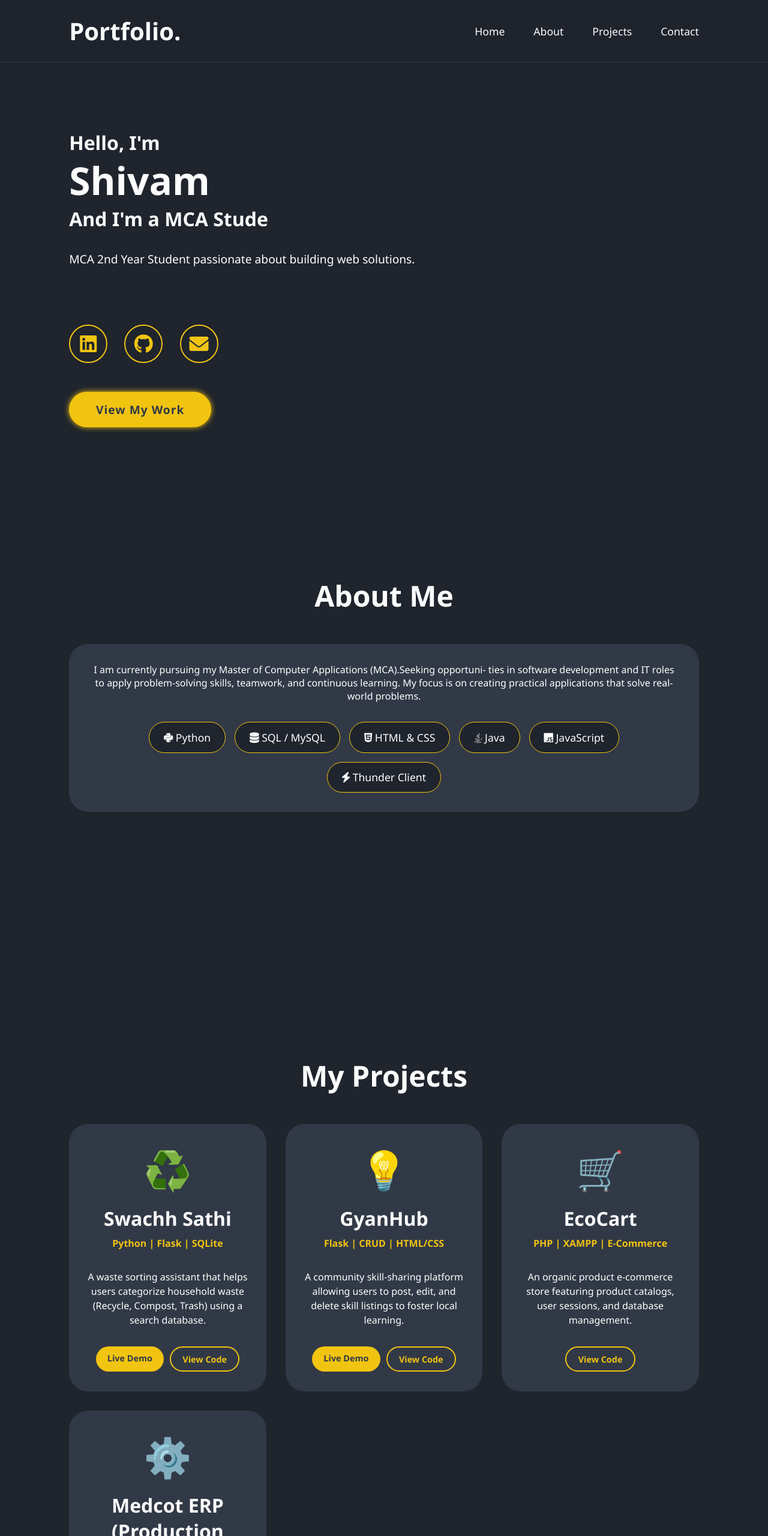
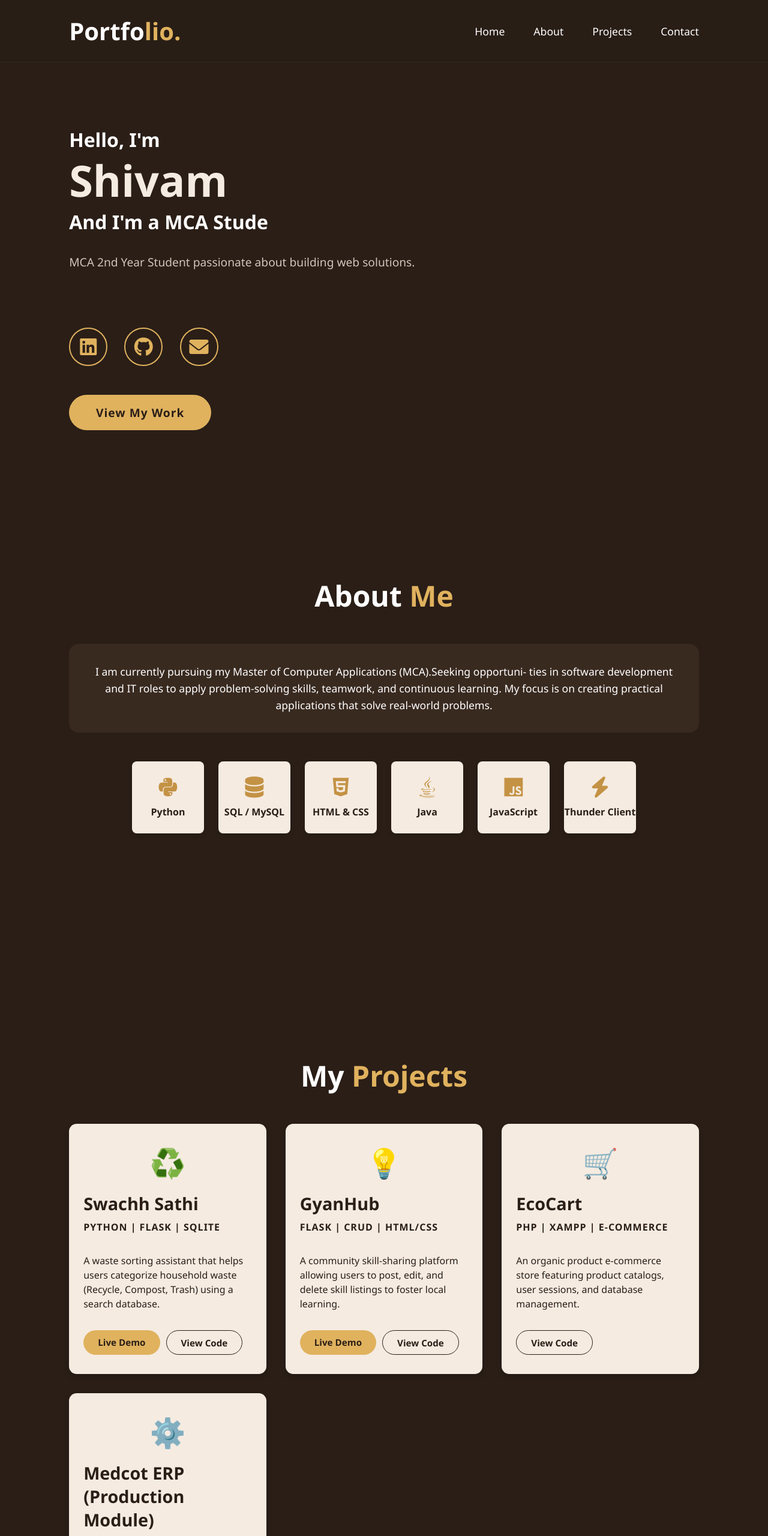
Before and after one commit to Shivamwhiz/my-portfolio, a plain HTML site: page index.html in a window 1280 px wide. Shown: the top 2560 px of the page at 60% size. Drawn offline with Linux system fonts and the light colour scheme.

Commit message:
Refactor CSS styles for improved design and layout

```diff
--- a/style.css
+++ b/style.css
@@ -8,11 +8,15 @@
   border: none;
   scroll-behavior: smooth;
 }
+
 :root {
-  --bg-color: #1f242d;
-  --second-bg-color: #323946;
-  --text-color: #fff;
-  --main-color: #f1c40f;
+  --bg-color: #2a1e17;
+  --second-bg-color: #392a20;
+  --card-bg: #f5ebe1;
+  --text-color: #ffffff;
+  --text-dark: #2a1e17;
+  --main-color: #e0b25e;
+  --accent-color: #c49244;
 }
 
 body {
@@ -20,32 +24,16 @@ body {
   color: var(--text-color);
 }
 
-/* --- NAVBAR (DESKTOP STYLES) --- */
-/* .navbar {
-  position: fixed;
-  top: 0;
-  left: 0;
-  width: 100%;
-  padding: 1.5rem 9%;
-  background: var(--bg-color);
-  display: flex;
-  justify-content: space-between;
-  align-items: center;
-  z-index: 100;
-  box-shadow: 0 2px 10px rgba(0, 0, 0, 0.3);
-} */
-
+/* --- NAVBAR --- */
 .navbar {
   position: fixed;
   top: 0;
   left: 0;
   width: 100%;
   padding: 1.5rem 9%;
-
-    background: rgba(31, 36, 45, 0.85);
-    backdrop-filter: blur(2px);
-    border-bottom: 1px solid rgba(255, 255, 255, 0.1);
-
+  background: rgba(42, 30, 23, 0.9);
+  backdrop-filter: blur(5px);
+  border-bottom: 1px solid rgba(255, 255, 255, 0.05);
   display: flex;
   justify-content: space-between;
   align-items: center;
@@ -59,15 +47,19 @@ body {
   cursor: default;
 }
 
+.logo .highlight {
+  color: var(--main-color);
+}
+
 .nav-links {
-  display: flex; /* Forces links to be in a row */
-  list-style: none; /* Removes bullet points */
+  display: flex;
+  list-style: none;
 }
 
 .nav-links a {
   font-size: 1.1rem;
   color: var(--text-color);
-  margin-left: 3rem; /* Space between links */
+  margin-left: 3rem;
   transition: 0.3s;
   font-weight: 500;
 }
@@ -78,80 +70,73 @@ body {
 }
 
 .hamburger {
-  display: none; /* Hidden on Desktop */
+  display: none;
   font-size: 1.8rem;
   color: var(--text-color);
   cursor: pointer;
 }
 
-/* --- MOBILE RESPONSIVE STYLES --- */
 @media (max-width: 768px) {
-  .navbar {
-    padding: 1.5rem 3%;
-  }
-
-  .hamburger {
-    display: block;
-  }
-
+  .navbar { padding: 1.5rem 3%; }
+  .hamburger { display: block; }
   .nav-links {
     position: absolute;
     top: 100%;
     left: 0;
     width: 100%;
     padding: 1rem 3%;
-    background: var(--second-bg-color);
-    border-top: 1px solid rgba(0, 0, 0, 0.1);
-
+    background: var(--bg-color);
+    border-top: 1px solid rgba(255, 255, 255, 0.1);
     display: none;
     flex-direction: column;
     text-align: center;
   }
-
-  /* This class is added by JavaScript when you click the menu */
-  .nav-links.active {
-    display: flex;
+  .nav-links.active { display: flex; }
+  .nav-links li { margin: 1.5rem 0; }
+  .nav-links a { margin-left: 0; display: block; }
 }
 
-  .nav-links li {
-    margin: 1.5rem 0;
-  }
-
-  .nav-links a {
-    margin-left: 0;
-    display: block;
-  }
-}
-/* Sections */
+/* --- SECTIONS & HEADINGS --- */
 section {
   min-height: 100vh;
   padding: 10rem 9% 2rem;
 }
+
 .heading {
   text-align: center;
   font-size: 3rem;
   margin-bottom: 3rem;
 }
 
-/* Hero Section */
+.heading .highlight {
+  color: var(--main-color);
+}
+
+/* --- HERO SECTION --- */
 .hero {
   display: flex;
   align-items: center;
 }
+
 .hero-content h3 {
   font-size: 2rem;
   font-weight: 700;
 }
+
 .hero-content h1 {
-  font-size: 4rem;
+  font-size: 4.5rem;
   font-weight: 700;
   line-height: 1.3;
+  color: var(--card-bg);
 }
+
 .hero-content p {
   font-size: 1.2rem;
   margin: 2rem 0 3rem;
   max-width: 600px;
+  color: #d1c5b8;
 }
+
 .social-icons a {
   display: inline-flex;
   justify-content: center;
@@ -164,63 +149,89 @@ section {
   font-size: 2rem;
   color: var(--main-color);
   margin: 3rem 1.5rem 3rem 0;
-  transition: 0.5s ease;
+  transition: 0.3s ease;
 }
+
 .social-icons a:hover {
   background: var(--main-color);
-  color: var(--second-bg-color);
-  box-shadow: 0 0 20px var(--main-color);
+  color: var(--bg-color);
+  transform: translateY(-3px);
 }
+
 .btn {
   display: inline-block;
   padding: 1rem 2.8rem;
   background: var(--main-color);
-  border-radius: 4rem;
-  box-shadow: 0 0 10px var(--main-color);
+  border-radius: 2rem;
   font-size: 1.2rem;
-  color: var(--second-bg-color);
+  color: var(--bg-color);
   font-weight: 600;
   letter-spacing: 1px;
-  transition: 0.5s ease;
+  transition: 0.3s ease;
   cursor: pointer;
 }
+
 .btn:hover {
-  box-shadow: none;
+  background: #cf9f4d;
+  transform: scale(1.02);
 }
 
-/* About Section */
+/* --- ABOUT SECTION --- */
 .about-content {
+  padding: 0;
+  text-align: center;
+}
+
+.about-text > p {
   background: var(--second-bg-color);
   padding: 2rem;
-  border-radius: 2rem;
-  text-align: center;
+  border-radius: 1rem;
+  font-size: 1.1rem;
+  line-height: 1.6;
 }
+
+/* Skills */
 .skills-grid {
   display: flex;
   flex-wrap: wrap;
   justify-content: center;
-  gap: 15px;
-  margin-top: 2rem;
+  gap: 1.5rem;
+  margin-top: 3rem;
 }
 
 .skill-item {
-  font-size: 1.1rem;
-  padding: 0.8rem 1.5rem;
-  background: var(--bg-color);
-  border-radius: 50px;
-  border: 1px solid var(--main-color);
+  display: flex;
+  flex-direction: column;
+  justify-content: center;
+  align-items: center;
+  width: 120px;
+  height: 120px;
+  background: var(--card-bg);
+  color: var(--text-dark);
+  border-radius: 0.5rem;
+  font-size: 1rem;
+  font-weight: 600;
   transition: 0.3s;
   cursor: default;
+  box-shadow: 0 4px 10px rgba(0,0,0,0.1);
+}
+
+.skill-item i {
+  font-size: 2.2rem;
+  margin-bottom: 0.8rem;
+  color: var(--accent-color);
 }
 
 .skill-item:hover {
   background: var(--main-color);
-  color: var(--second-bg-color);
-  transform: translateY(-3px);
-  box-shadow: 0 0 10px var(--main-color);
+  transform: translateY(-5px);
 }
 
-/* Projects Section */
+.skill-item:hover i {
+  color: var(--bg-color);
+}
+
+/* --- PROJECTS SECTION --- */
 .projects-container {
   display: grid;
   grid-template-columns: repeat(auto-fit, minmax(300px, 1fr));
@@ -228,42 +239,47 @@ section {
 }
 
 .project-card {
-  background: var(--second-bg-color);
+  background: var(--card-bg);
   padding: 2rem 1.5rem;
-  border-radius: 2rem;
-  text-align: center;
-  border: 1px solid transparent;
-  transition: 0.5s ease;
-
+  border-radius: 0.8rem;
+  text-align: left;
+  border: none;
+  transition: 0.3s ease;
   display: flex;
   flex-direction: column;
   justify-content: space-between;
-  height: 100%;
+  box-shadow: 0 4px 10px rgba(0,0,0,0.15);
 }
 
 .project-card:hover {
-  border-color: var(--main-color);
-  transform: scale(1.02);
+  transform: translateY(-5px);
+  box-shadow: 0 8px 20px rgba(0,0,0,0.2);
 }
 
 .card-icon {
-  font-size: 4rem;
+  font-size: 3rem;
+  margin-bottom: 1rem;
+  text-align: center;
+}
+
+.project-card h3 {
+  font-size: 1.8rem;
+  color: var(--text-dark);
+  margin-bottom: 0.5rem;
+  font-weight: 700;
+}
+
+.tech-stack {
+  color: var(--accent-color);
+  font-size: 0.9rem;
+  text-transform: uppercase;
+  font-weight: 700;
+  letter-spacing: 1px;
   margin-bottom: 1rem;
 }
 
-.project-card h3 {
-  font-size: 2rem;
-  margin-bottom: 0.5rem;
-}
-
-.tech-stack {
-  color: var(--main-color);
-  font-size: 1rem;
-  margin-bottom: 1rem;
-  font-weight: bold;
-}
-
 .project-card p {
+  color: var(--text-dark);
   margin-bottom: 2rem;
   font-size: 1rem;
   line-height: 1.5;
@@ -272,69 +288,76 @@ section {
 
 .card-buttons {
   display: flex;
-  justify-content: center;
+  justify-content: flex-start;
   gap: 10px;
   flex-wrap: wrap;
   margin-top: auto;
 }
 
 .btn-small {
-  padding: 0.6rem 1.2rem;
+  padding: 0.6rem 1.5rem;
   background: var(--main-color);
-  color: var(--second-bg-color);
+  color: var(--bg-color);
   border-radius: 2rem;
   font-weight: 600;
-  font-size: 0.9rem;
-  white-space: nowrap; /* Prevents text splitting */
+  font-size: 0.95rem;
+  white-space: nowrap;
   transition: 0.3s;
 }
 
 .btn-outline {
   background: transparent;
-  border: 2px solid var(--main-color);
-  color: var(--main-color);
+  border: 1px solid var(--text-dark);
+  color: var(--text-dark);
 }
 
 .btn-outline:hover {
-  background: var(--main-color);
-  color: var(--second-bg-color);
+  background: var(--text-dark);
+  color: var(--card-bg);
 }
 
-/* Contact */
+/* --- CONTACT SECTION --- */
 .contact-form {
-  max-width: 70rem;
-  margin: 1rem auto;
+  max-width: 50rem;
+  margin: 1rem auto 3rem;
   text-align: center;
-  margin-bottom: 3rem;
 }
+
 .contact-form input,
 .contact-form textarea {
   width: 100%;
-  padding: 1.5rem;
-  font-size: 1.2rem;
+  padding: 1.2rem;
+  font-size: 1.1rem;
   color: var(--text-color);
   background: var(--second-bg-color);
-  border-radius: 0.8rem;
+  border-radius: 0.5rem;
   margin: 0.7rem 0;
 }
+
+.contact-form input::placeholder,
+.contact-form textarea::placeholder {
+  color: #9a8a7c;
+}
+
 .contact-form textarea {
   resize: none;
 }
 
-/* Footer Styling */
+/* --- FOOTER --- */
 .footer {
   display: flex;
   justify-content: space-between;
   align-items: center;
   flex-wrap: wrap;
-    padding: 2rem 9%;
-    background: var(--second-bg-color);
-    margin-top: auto; /* Pushes footer to bottom if page is short */
+  padding: 1.5rem 9%;
+  background: var(--card-bg);
+  margin-top: auto;
 }
 
 .footer-text p {
   font-size: 1rem;
-    color: var(--text-color);
+  color: var(--text-dark);
+  font-weight: 600;
 }
 
 .footer-iconTop a {
@@ -343,21 +366,19 @@ section {
   align-items: center;
   padding: 0.8rem;
   background: var(--main-color);
-    border-radius: 0.6rem;
-    transition: 0.5s ease;
+  border-radius: 0.5rem;
+  transition: 0.3s ease;
 }
 
 .footer-iconTop a:hover {
-    box-shadow: 0 0 1rem var(--main-color);
-    transform: translateY(-5px);
+  transform: translateY(-3px);
 }
 
 .footer-iconTop a i {
   font-size: 1.2rem;
-    color: var(--second-bg-color);
+  color: var(--bg-color);
 }
 
-/* Mobile Tweak for Footer */
 @media (max-width: 768px) {
   .footer {
     padding: 2rem 3%;
```
Lines whose indentation alone changed are shown as unchanged.
